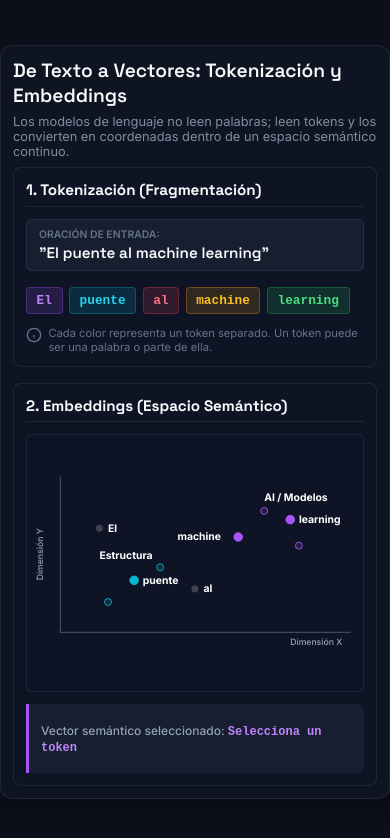
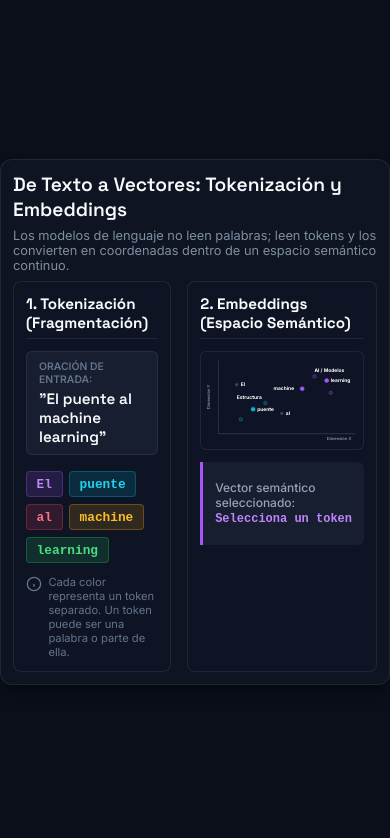
Before and after one commit to NORSAB/Generative-AI-Engineer, a plain HTML site: page Blog/figuras/figura1.html in a window 390 px wide. Drawn offline with Linux system fonts and the light colour scheme.

Commit message:
fix: force Figure 1 side-by-side columns and set SVG height to auto to cover full width without truncation

```diff
--- a/Blog/figuras/figura1.html
+++ b/Blog/figuras/figura1.html
@@ -112,11 +112,6 @@
       grid-template-columns: 1fr 1.2fr;
       gap: 1rem;
     }
-    @media (max-width: 768px) {
-      #figura-tokenizacion .grid-two-cols {
-        grid-template-columns: 1fr;
-      }
-    }
     #figura-tokenizacion .visual-pane {
       background-color: var(--pane-bg);
       border: 1px solid var(--border-color);
@@ -206,7 +201,7 @@
     }
     #figura-tokenizacion .vector-space {
       width: 100%;
-      height: 250px;
+      height: auto;
       display: block;
       overflow: visible;
     }
```
